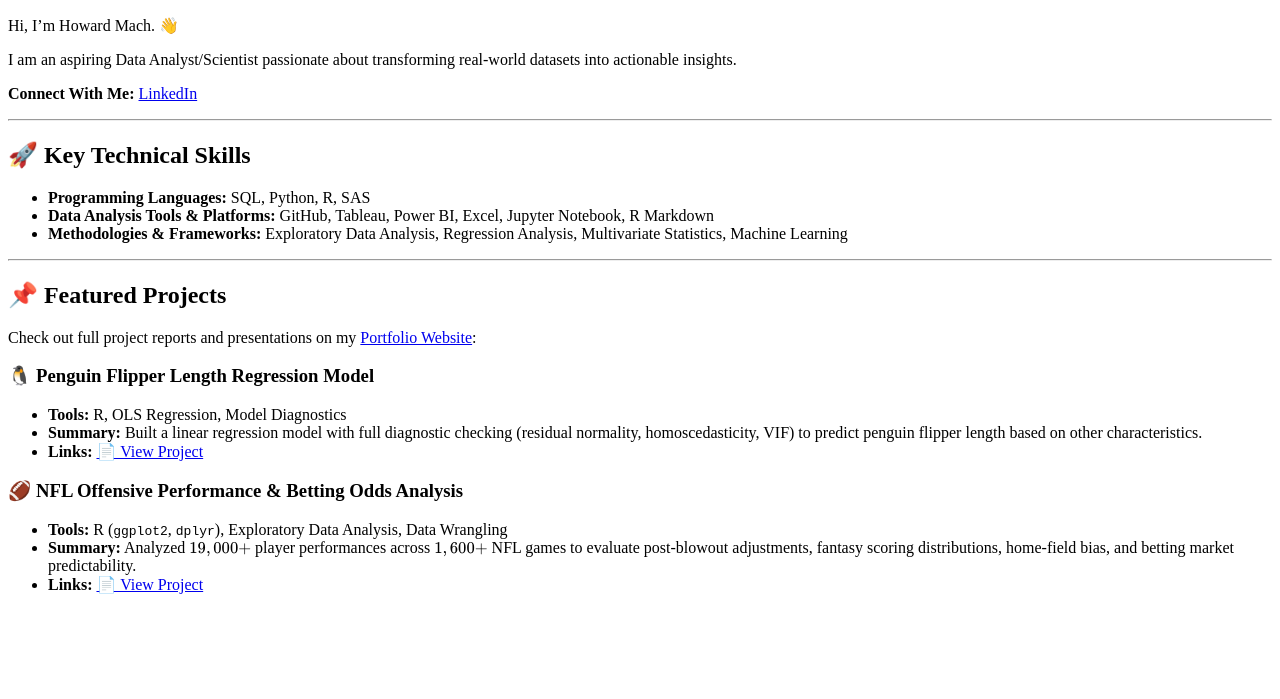
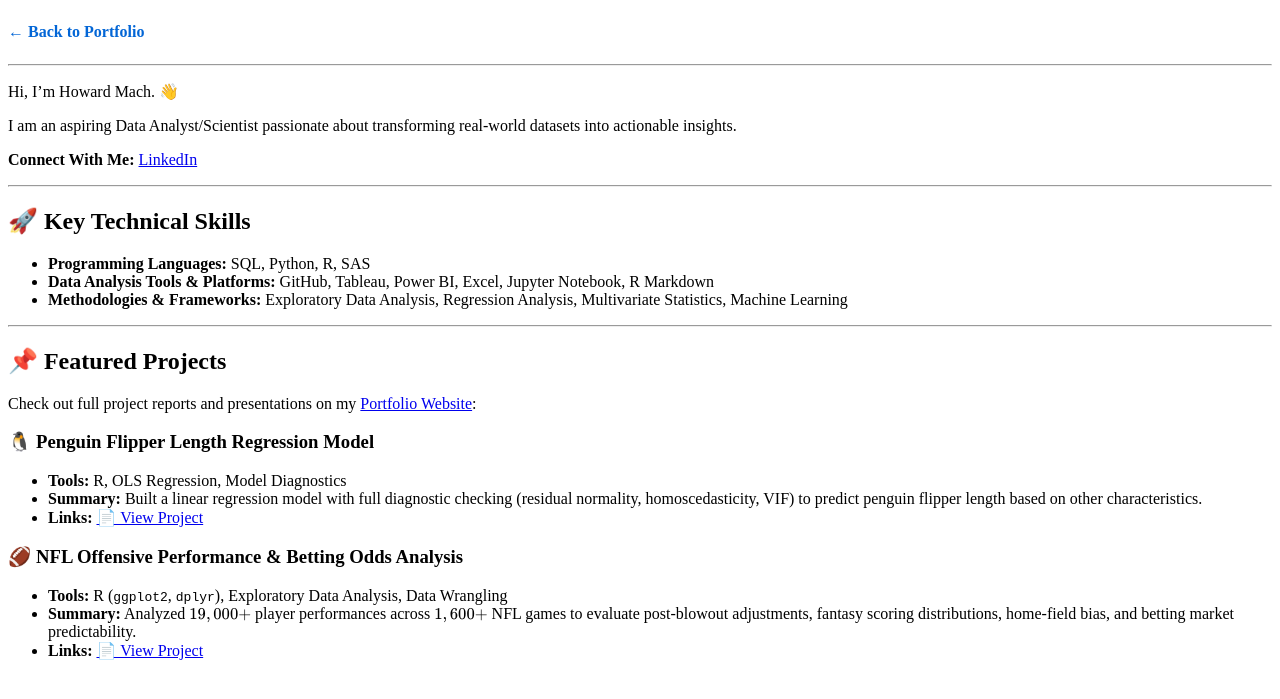
Before and after one commit to howardmach/howardmach.github.io, a Jekyll site: the page built from index.md, in a window 1280 px wide. Shown: the top 699 px of the page. Built offline with Jekyll 4.4.1, drawn with Linux system fonts in a browser that asks for light colours; our own code applies the rules of GitHub Pages for plain Markdown files.

Commit message:
Add navigation and main structure to default layout
Added a navigation link to return to the portfolio and wrapped content in a main tag.

```diff
--- a/_layouts/default.html
+++ b/_layouts/default.html
@@ -4,6 +4,15 @@
   {% include head.html %}
 </head>
 <body>
-  {{ content }}
+  <nav style="padding: 15px 0;">
+    <a href="/" style="text-decoration: none; font-weight: bold; color: #0366d6;">
+      ← Back to Portfolio
+    </a>
+  </nav>
+  <hr>
+
+  <main>
+    {{ content }}
+  </main>
 </body>
 </html>
```
